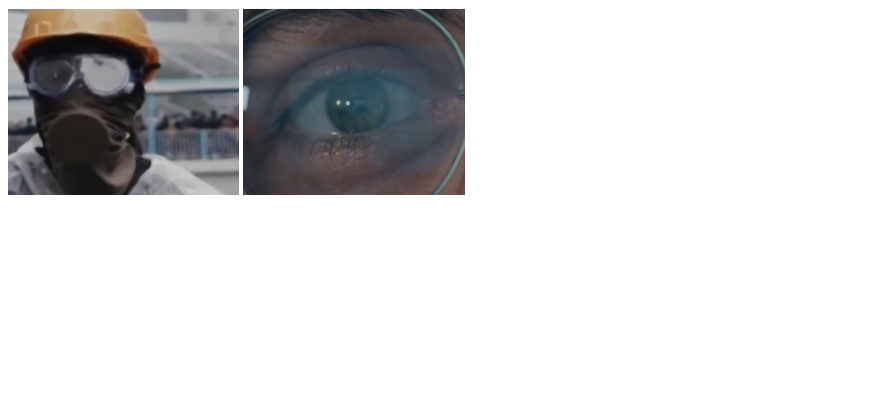
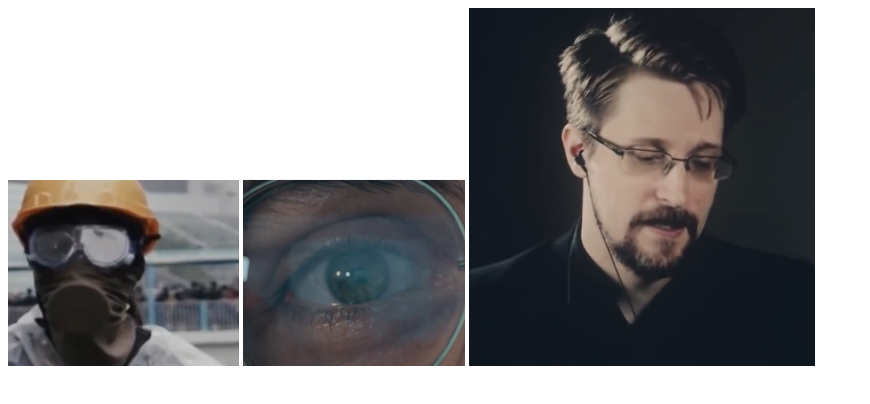
Before and after one commit to beforvice/Video, a plain HTML site: page index.html in a window 1280 px wide. Shown: the whole page, without its empty margins (0-870 px from the left). Drawn offline with Linux system fonts and the light colour scheme.

Commit message:
Update 3.png and index.html

```diff
--- a/index.html
+++ b/index.html
@@ -15,6 +15,7 @@
 
     <a href="Sids/Vid-side/2.html"><img src="Sids/Img/2.png" alt="" /></a>
 
+    <a href="Sids/Vid-side/3.html"><img src="Sids/Img/3.png" alt="" /></a>
 </body>
 
 </html>
```
Also changed, not shown: Sids/Img/3.png (added).
